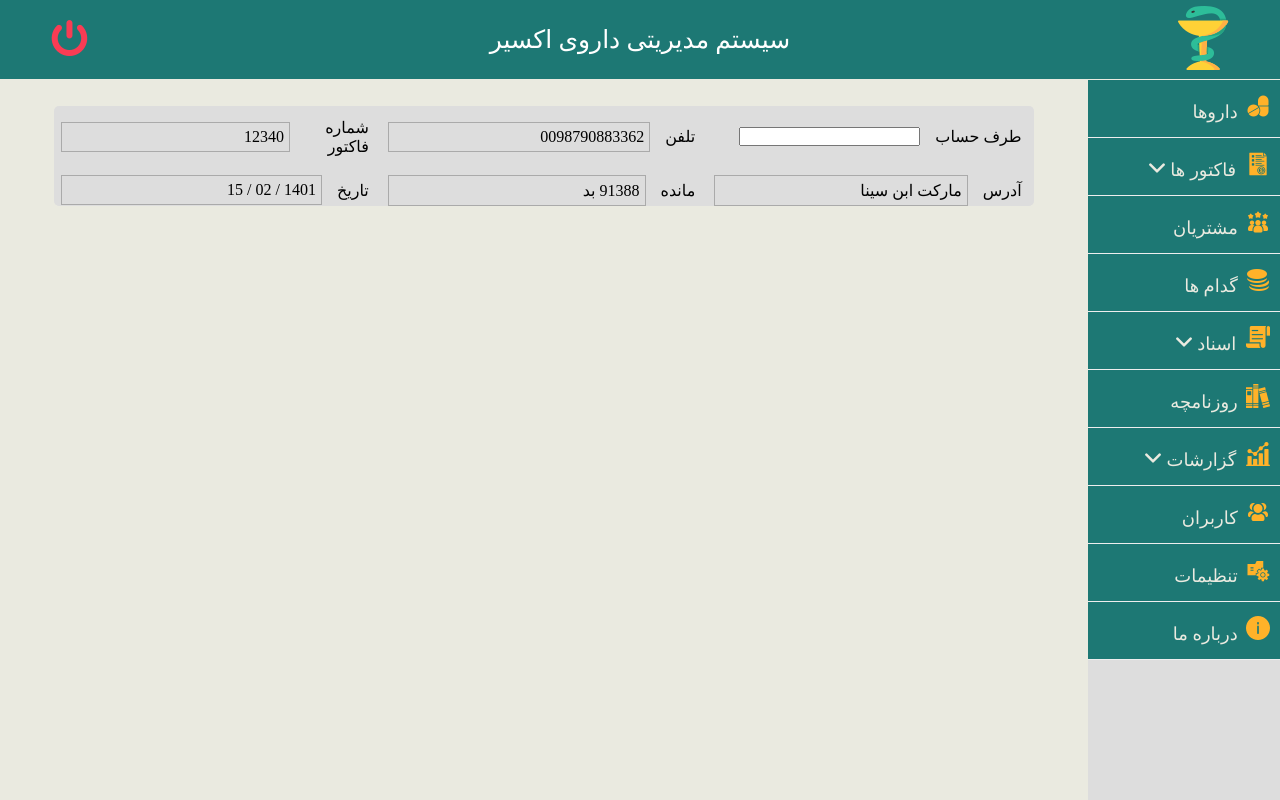
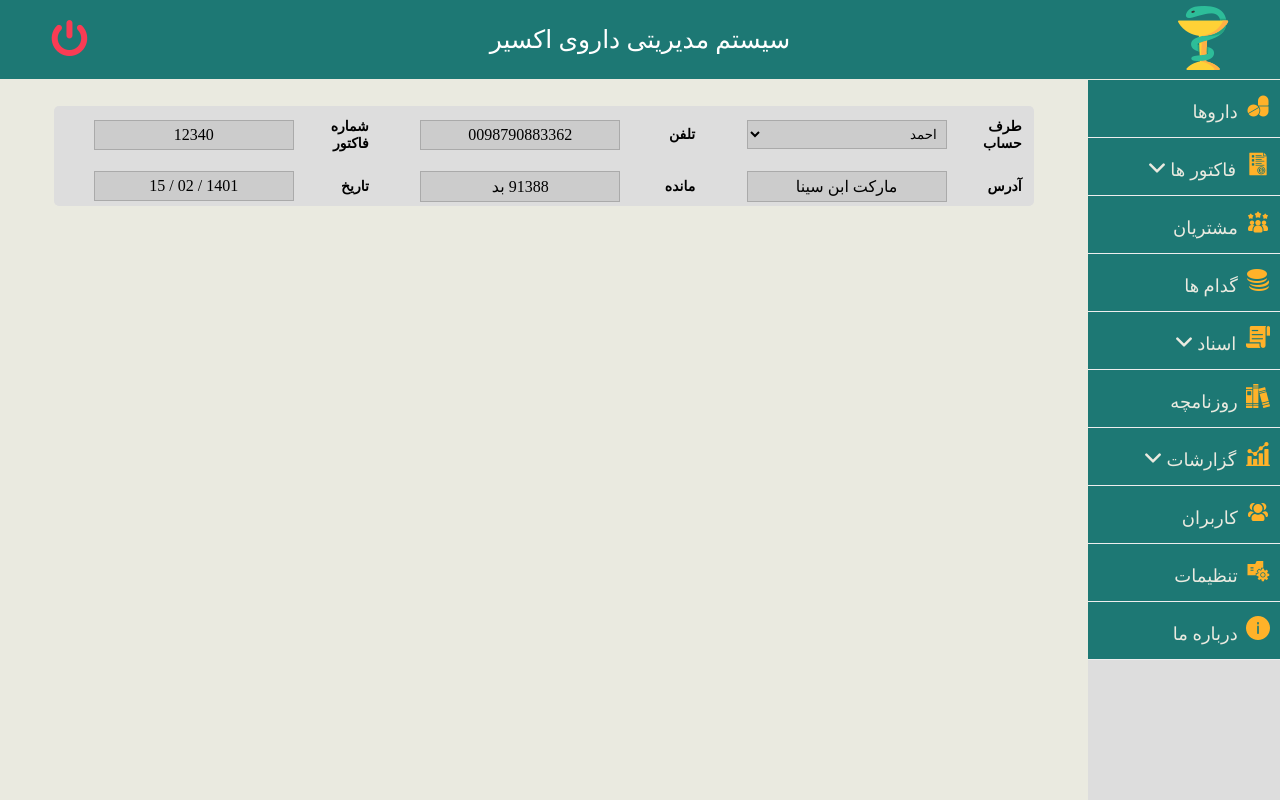
Before and after one commit to RezaHabibi1001/ExchangeFront, a React (Create React App) app: page /buyFactor in a window 1280 px wide. Built offline with nearby package versions, Linux system fonts and the light colour scheme.

Commit message:
factors header styled

```diff
--- a/src/Components/Factors/BuyFactor.jsx
+++ b/src/Components/Factors/BuyFactor.jsx
@@ -12,12 +12,14 @@ export function BuyFactor() {
                         <div className="header-row">
                             <div className="group">
                                 <span>طرف حساب</span>
-                                <input type="text" />
+                                <select name="customer" id="customer">
+                                    <option value="">احمد</option>
+                                    <option value="">احمد</option>
+                                    <option value="">احمد</option>
+                                    <option value="">احمد</option>
+                                    <option value="">احمد</option>
+                                </select>
                             </div>
-                            {/* <div className="group">
-                                <span>کد</span>
-                                <span>00023</span>
-                            </div> */}
                             <div className="group">
                                 <span>تلفن</span>
                                 <span>0098790883362</span>
--- a/src/Styles/Factors/Factors.css
+++ b/src/Styles/Factors/Factors.css
@@ -25,6 +25,7 @@
     width:33.33%;
     display: flex;
     flex-direction: row;
+    justify-content: space-between;
     align-items: center;
     padding: 5px;
     margin: 2px;
@@ -34,10 +35,32 @@
 .group span{
     padding: 5px;
 }
+
 .group span:first-child{
-    margin-left: 10px;
+    width: 80px;
+    font-size: 14px;
+    font-weight: 600;
 }
+
 .group span:nth-child(2){
     border: 1px solid #aaa;
-    width: 100%;
+    background-color: #ccc;
+    width: 200px;
+    margin-left: auto;
+    text-align: center;
 }
+.group span:nth-child(2):hover{
+    border-color: var(--color-mashi);
+}
+.group select:hover{
+    border-color: var(--color-mashi);
+}
+.group select{
+    width: 200px;
+    margin-left: auto;
+    padding: 5px;
+    border: none;
+    outline: none;
+    border: 1px solid #aaa;
+    background-color: #ccc;
+}
```
